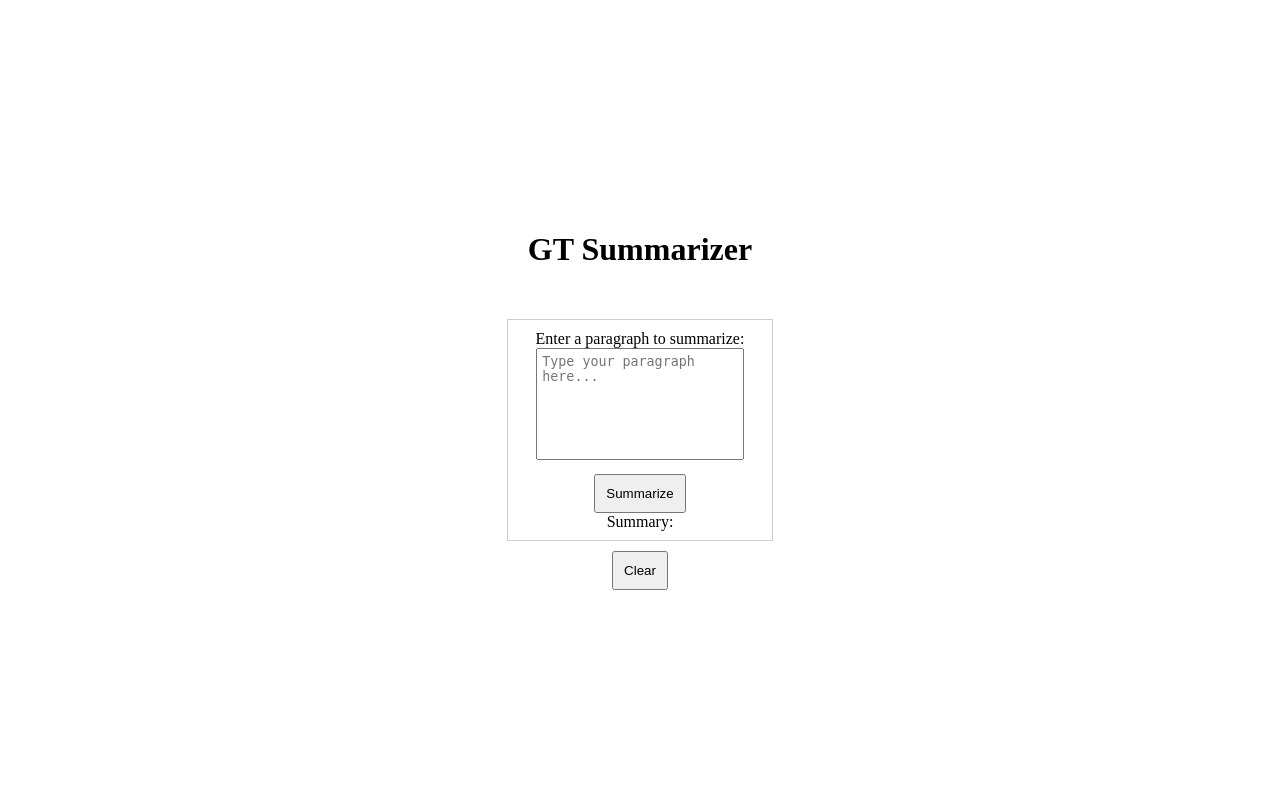
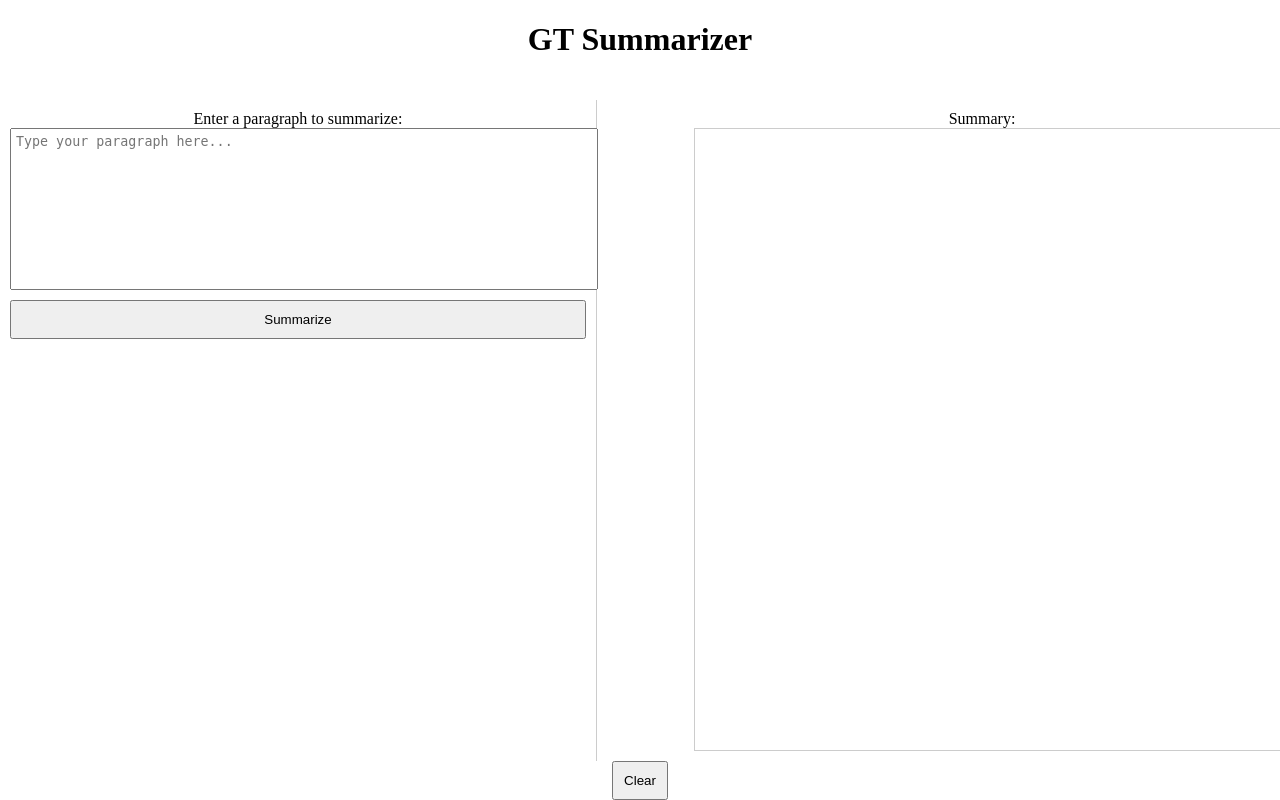
Before and after one commit to harishmanjrekar/harishGT, a Flask app: page / in a window 1280 px wide. Run offline with Flask 2, Linux system fonts and the light colour scheme.

Commit message:
Update style.css

```diff
--- a/static/style.css
+++ b/static/style.css
@@ -21,29 +21,37 @@ body, html {
 }
 
 .chat-container {
+    width: 100%;
+    height: 100%;
     display: flex;
     flex-direction: column;
     align-items: center;
 }
 
 .chat-box {
-    width: 80%;
-    height: 200px;
-    overflow-y: auto;
-    border: 1px solid #ccc;
-    padding: 10px;
-    margin-bottom: 10px;
+    width: 100%;
+    flex: 1;
+    display: flex;
+    flex-direction: row;
+    align-items: center;
+    justify-content: space-between;
 }
 
-.user-input {
+.input-section, .output-section {
+    width: 45%;
+    height: 100%;
+    padding: 10px;
     display: flex;
     flex-direction: column;
-    align-items: center;
+}
+
+.input-section {
+    border-right: 1px solid #ccc;
 }
 
 textarea {
-    width: 80%;
-    height: 100px;
+    width: 100%;
+    height: 150px;
     resize: none;
     padding: 5px;
     margin-bottom: 10px;
@@ -54,12 +62,15 @@ button {
 }
 
 .output {
-    margin-top: 20px;
-    width: 80%;
+    width: 100%;
+    height: 100%;
     border: 1px solid #ccc;
     padding: 10px;
-    height: 200px;
     overflow-y: auto;
+}
+
+.user-input {
+    margin-top: 10px;
 }
 
 .fullscreen {
```
